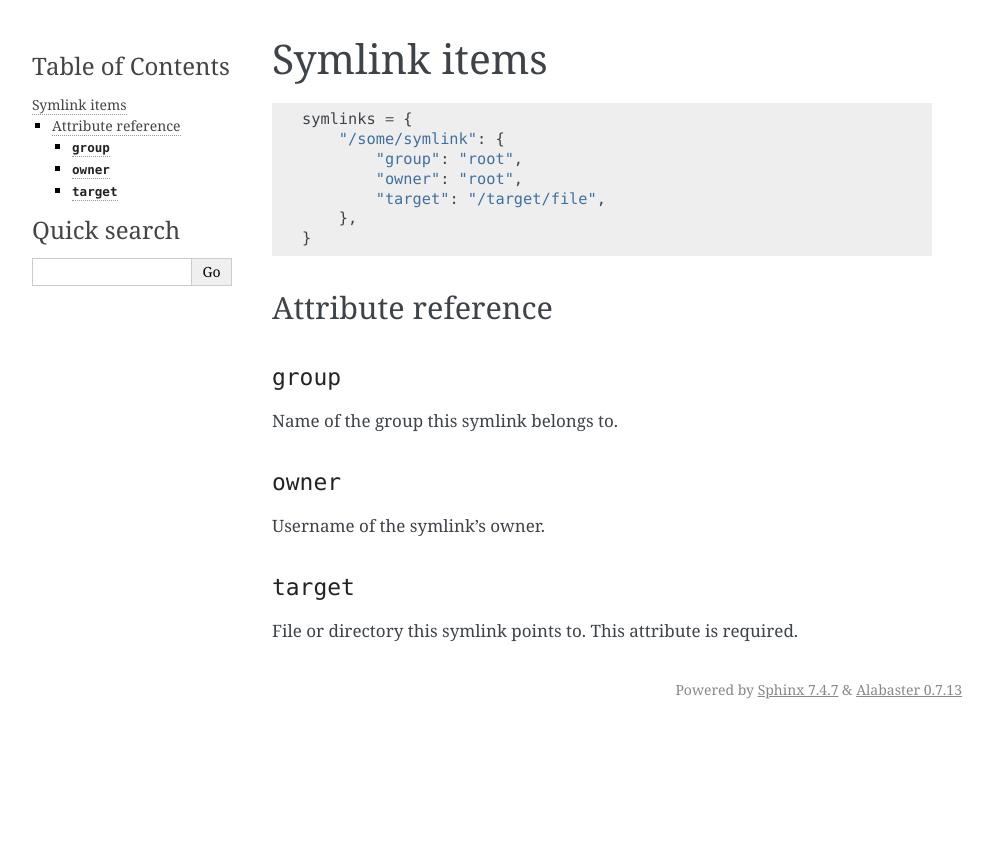
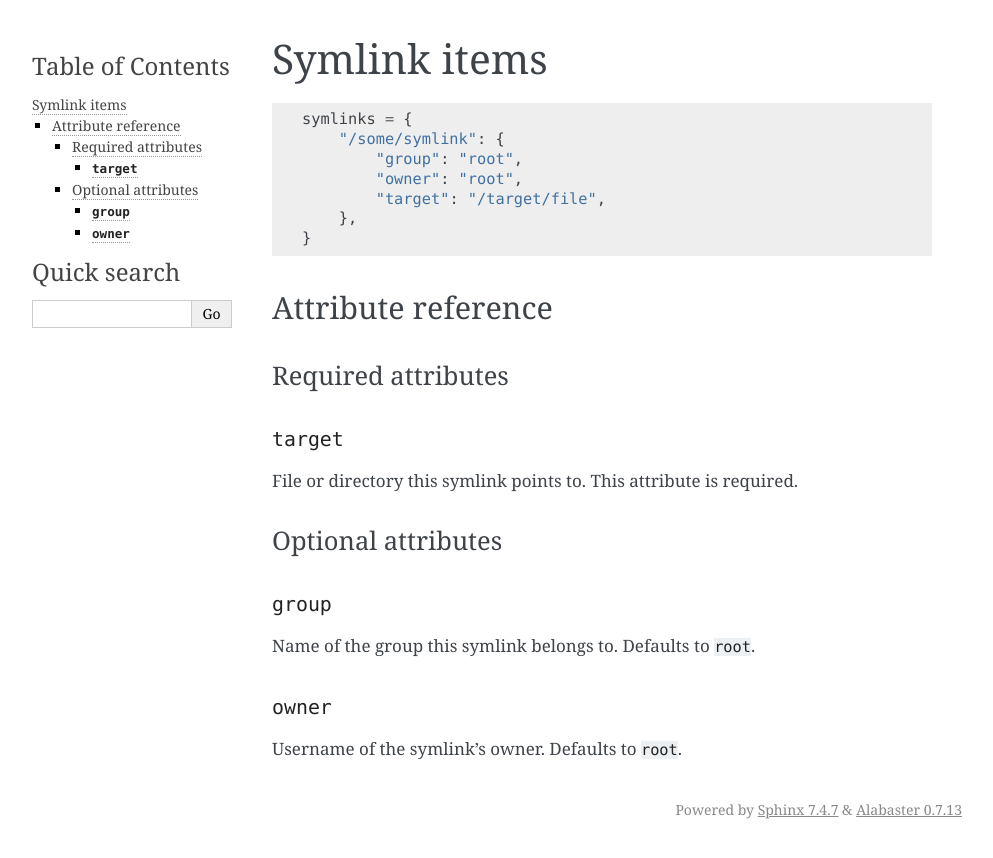
Before and after one commit to bundlewrap/bundlewrap, a Sphinx documentation site: the page built from doc/item_symlink.rst, in a window 1280 px wide. Shown: the top 858 px of the page, without its empty margins (148-1141 px from the left). Built offline with Sphinx 7.4.7, drawn with Linux system fonts in a browser that asks for light colours.

Commit message:
mark optional attributes of symlink items

```diff
--- a/doc/item_symlink.rst
+++ b/doc/item_symlink.rst
@@ -17,17 +17,25 @@ Symlink items
 Attribute reference
 -------------------
 
-``group``
-+++++++++
 
-Name of the group this symlink belongs to.
-
-``owner``
-+++++++++
-
-Username of the symlink's owner.
+Required attributes
+===================
 
 ``target``
 ++++++++++
 
 File or directory this symlink points to. This attribute is required.
+
+
+Optional attributes
+===================
+
+``group``
++++++++++
+
+Name of the group this symlink belongs to. Defaults to ``root``.
+
+``owner``
++++++++++
+
+Username of the symlink's owner. Defaults to ``root``.
```
